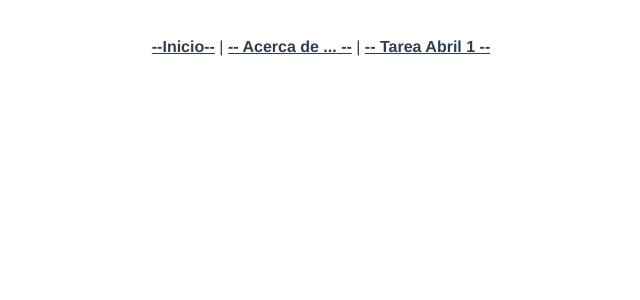
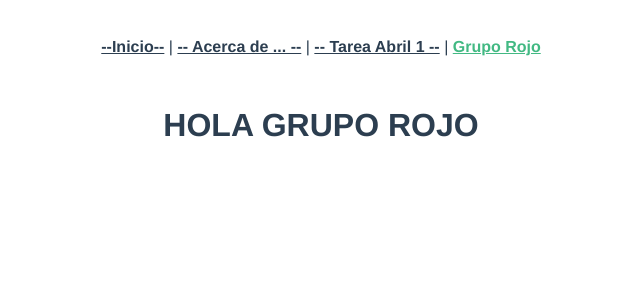
Before and after one commit to amartinezh/prosperCityVue, a Vue app: page /grupoRojo in a window 1280 px wide. Shown: the top 300 px of the page, without its empty margins (319-959 px from the left). Built offline with nearby package versions, Linux system fonts and the light colour scheme.

Commit message:
Creando vista

```diff
--- a/src/App.vue
+++ b/src/App.vue
@@ -2,7 +2,8 @@
   <nav>
     <router-link to="/">--Inicio--</router-link> |
     <router-link to="/about">-- Acerca de ... --</router-link> |
-    <router-link to="/tarea">-- Tarea Abril 1 --</router-link>
+    <router-link to="/tarea">-- Tarea Abril 1 --</router-link> |
+    <router-link to="/grupoRojo">Grupo Rojo</router-link>
   </nav>
   <router-view/>
 </template>
--- a/src/router/index.ts
+++ b/src/router/index.ts
@@ -1,6 +1,7 @@
 import { createRouter, createWebHistory, RouteRecordRaw } from 'vue-router';
 import HomeView from '../views/HomeView.vue';
 import TareaView from '../views/TareaView.vue';
+import GrupoRojoView from '../views/GrupoRojoView.vue';
 
 const routes: Array<RouteRecordRaw> = [
   {
@@ -18,6 +19,11 @@ const routes: Array<RouteRecordRaw> = [
     name: 'tarea',
     component: TareaView,
   },
+  {
+    path: '/grupoRojo',
+    name: 'grupoRojo',
+    component: GrupoRojoView,
+  },
 ];
 
 const router = createRouter({
--- /dev/null
+++ b/src/views/GrupoRojoView.vue
@@ -0,0 +1,9 @@
+<template>
+<div class="GrupoRojo">
+<h1>HOLA GRUPO ROJO</h1>
+</div>
+</template>
+
+export default ({
+  name: 'GrupoRojoView',
+});
```
